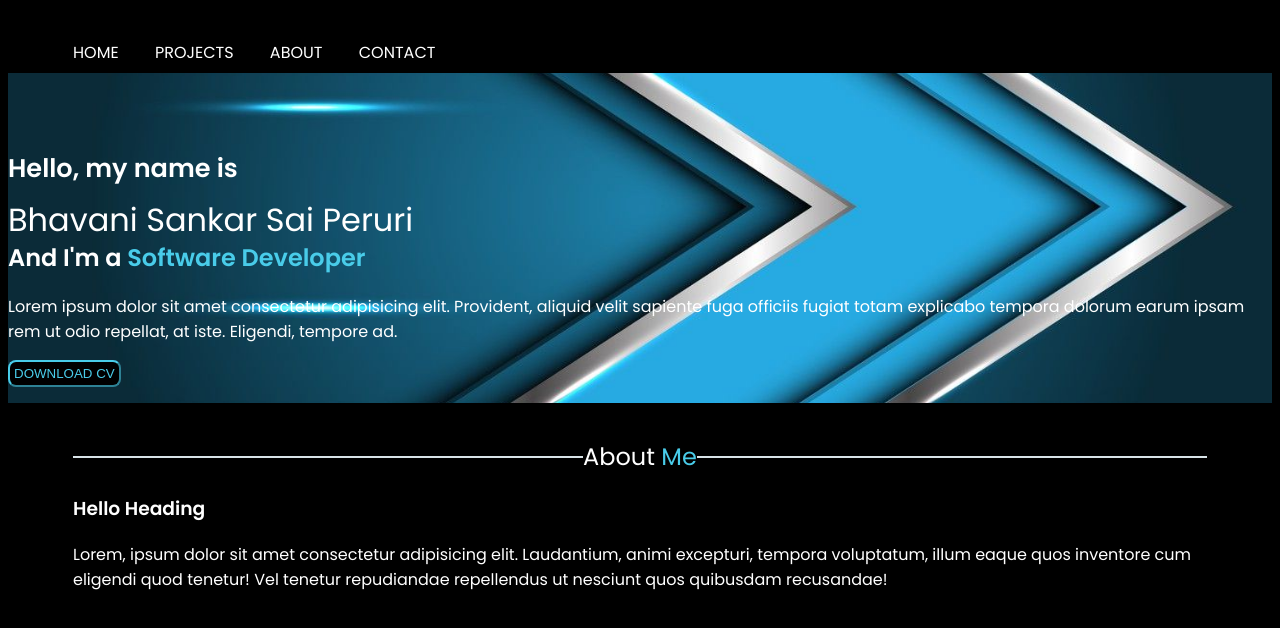
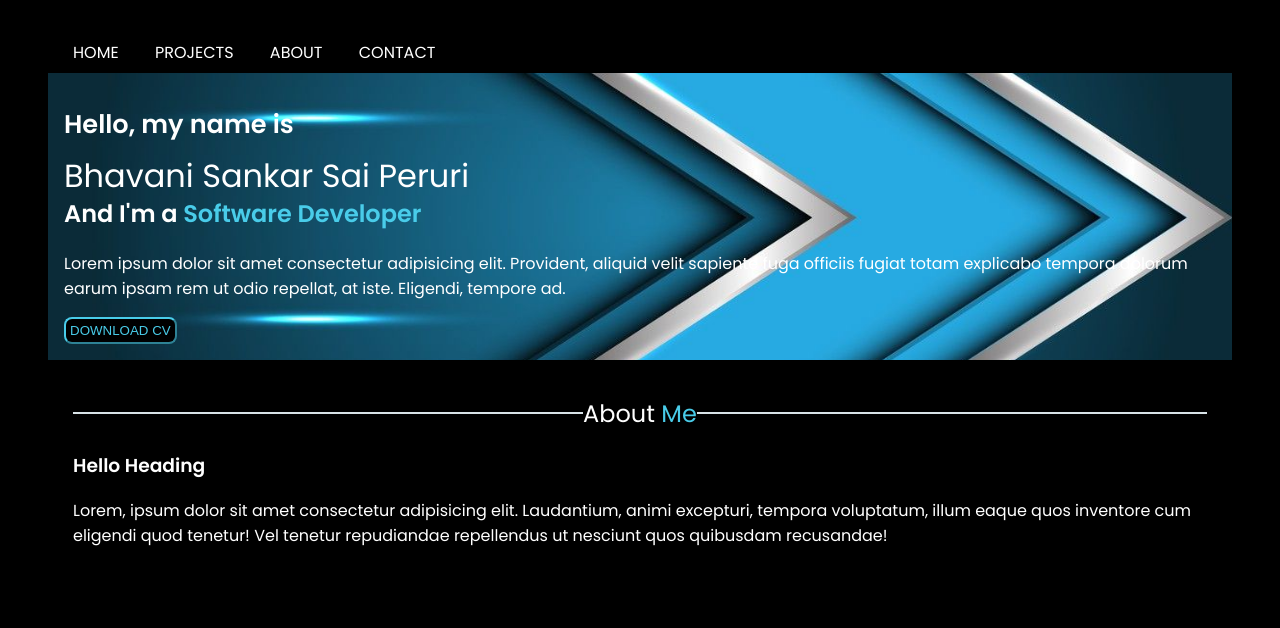
Before and after one commit to SaiDrive/PortfolioBasic, a plain HTML site: page Index.html in a window 1280 px wide. Drawn offline with Linux system fonts and the light colour scheme.

Commit message:
Adjusted background image

```diff
--- a/CSS/Style.css
+++ b/CSS/Style.css
@@ -11,7 +11,7 @@ body{
     color: var(--light);
 }
 
-header{
+.left{
     background-image: url(./images/BackGroundImage.jpg);
     background-repeat: no-repeat;
     background-position: center;
@@ -38,13 +38,16 @@ header nav{
             padding: 2rem 0;
             }
 .left{
-    padding: 1rem 0;
+    padding: 1rem;
+    max-width: 1152px;
+    margin: 0 auto;
 }
 
 .left h6{
 font-size: 1.6rem;
 color: var(--light);
 margin-bottom: 2rem;
+margin-top: 1rem;
 }
 .left h1{
     font-weight: 50;
```
